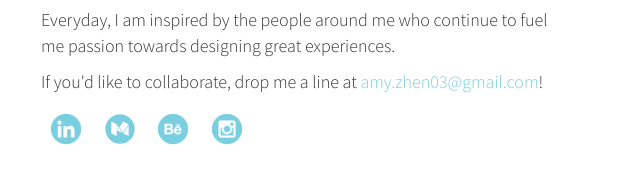
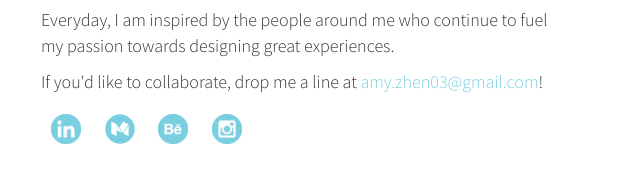
Before and after one commit to azhen3/azhen3.github.io, a plain HTML site: page About.html in a window 1280 px wide. Shown: the part 417-594 px from the top of the page, 434-1074 px from the left. Drawn offline with nearby package versions, Linux system fonts and the light colour scheme; some packages are replaced by stand-ins of ours; a script that the page names is missing; files whose address does not match are found by name.

Commit message:
Correct About Page

```diff
--- a/About.html
+++ b/About.html
@@ -87,7 +87,7 @@
             <div class="about-me">
                 <p>I've always had an intense curiosity for understanding people and their behavior. But what really introduced me to design was realizing that there was a gap in my engineering background. I knew how things were supposed to work, but I always wondered why they were useful and who would be benefit from them.</p>
                 <p>I pursued this curiosity, which grew into my passion now as a full-time UX designer. I've worked previously as a UI designer/freelancer at startups and am now a UX consultant in the San Francisco Bay area.</p>
-                <p>Everyday, I am inspired by the people around me who continue to fuel me passion towards designing great experiences.</p>
+                <p>Everyday, I am inspired by the people around me who continue to fuel my passion towards designing great experiences.</p>
                 <p>If you'd like to collaborate, drop me a line at
                     <a class ="email" href="mailto:amy.zhen03@gmail.com?Subject=Hello!">amy.zhen03@gmail.com</href></a>!</p>
                 <a href="https://www.linkedin.com/in/amyzhen" target="_blank"><img class="icon" src="/About/Linkedin.png"></a>
```
